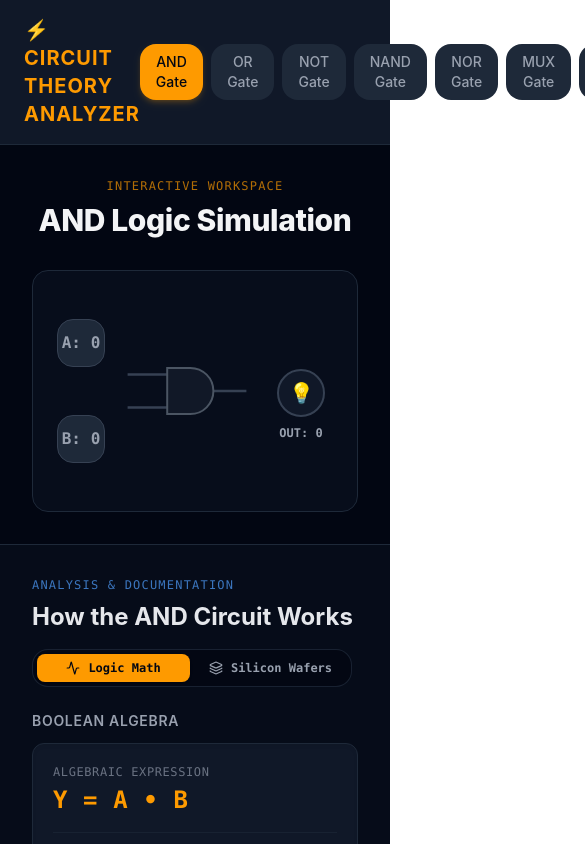
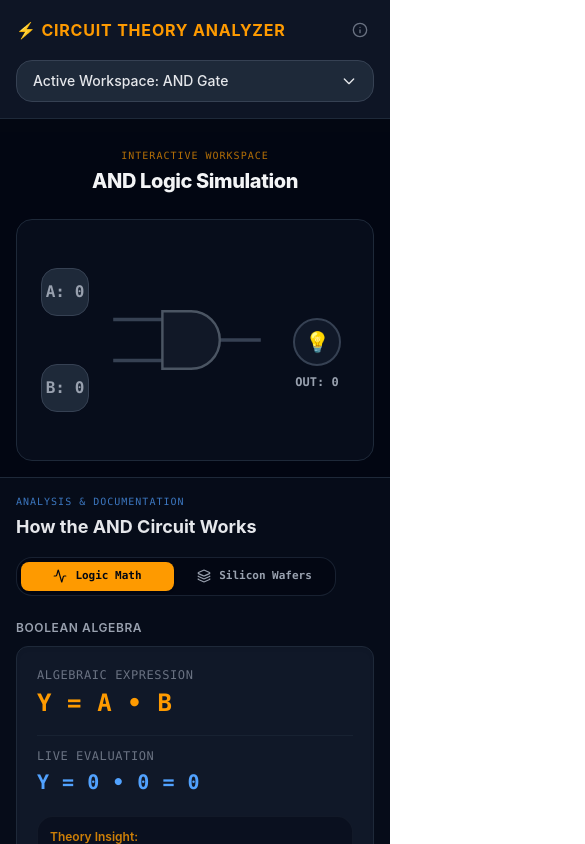
Before and after one commit to YOLO-GIT/circuits_theory, a React (Vite) app: page / in a window 390 px wide. Shown: the top 844 px of the page, 585 px wide, since content can reach past the window. Built offline with nearby package versions, Linux system fonts and the light colour scheme.

Commit message:
Refactor App component: enhance header with motion effects, add About modal, and improve dropdown functionality for better user experience

```diff
--- a/src/App.tsx
+++ b/src/App.tsx
@@ -1,6 +1,11 @@
-import { useState } from "react";
-import { AnimatePresence, motion } from "framer-motion";
-import { Activity, Layers } from "lucide-react"; // Imported clean Lucide icons
+import { useEffect, useState } from "react";
+import {
+  AnimatePresence,
+  motion,
+  useScroll,
+  useMotionValueEvent,
+} from "framer-motion";
+import { Activity, Info, Layers, X } from "lucide-react";
 import AndGate from "./components/AndGate";
 import OrGate from "./components/OrGate";
 import NotGate from "./components/NotGate";
@@ -15,14 +20,21 @@ import SiliconLayout from "./components/SiliconLayout";
 
 type ModuleType = "AND" | "OR" | "NOT" | "MUX" | "D-FF" | "NAND" | "NOR";
 
-// Modules that have both a Logic Math view and a Silicon Wafers view.
-// Lives outside the component since it never changes across renders.
 const SILICON_CAPABLE: ModuleType[] = ["AND", "OR", "NOT", "NAND", "NOR"];
 
 export default function App() {
+  const [isDropdownOpen, setIsDropdownOpen] = useState(false);
   const [activeModule, setActiveModule] = useState<ModuleType>("AND");
 
-  const modules: ModuleType[] = ["AND", "OR", "NOT", "NAND", "NOR", "MUX", "D-FF"];
+  const modules: ModuleType[] = [
+    "AND",
+    "OR",
+    "NOT",
+    "NAND",
+    "NOR",
+    "MUX",
+    "D-FF",
+  ];
 
   // LIFTED SHARED STATE FOR INPUTS
   const [gateInputA, setGateInputA] = useState<boolean>(false);
@@ -32,22 +44,128 @@ export default function App() {
   // SILICON WAFER DISPLAY STATE
   const [showSiliconLayer, setShowSiliconLayer] = useState<boolean>(false);
 
-  return (
-    <div className="min-h-screen bg-gray-950 text-gray-100 flex flex-col font-sans">
-      {/* HEADER NAV */}
-      <header className="bg-gray-900 border-b border-gray-800 px-6 py-4 flex justify-between items-center">
-        <h1 className="text-xl font-bold tracking-wider text-amber-500">
+  // ABOUT MODAL STATE
+  const [showAbout, setShowAbout] = useState<boolean>(false);
+
+  // SCROLL-HIDE LOGIC
+  const { scrollY } = useScroll();
+  const [headerHidden, setHeaderHidden] = useState(false);
+
+  useMotionValueEvent(scrollY, "change", (current) => {
+    const previous = scrollY.getPrevious() ?? 0;
+    if (current > previous && current > 150) {
+      setHeaderHidden(true);
+    } else {
+      setHeaderHidden(false);
+    }
+  });
+
+  useEffect(() => {
+    if (!showAbout) return;
+    const onKeyDown = (e: KeyboardEvent) => {
+      if (e.key === "Escape") setShowAbout(false);
+    };
+    window.addEventListener("keydown", onKeyDown);
+    return () => window.removeEventListener("keydown", onKeyDown);
+  }, [showAbout]);
+
+ return (
+  <div className="min-h-screen bg-gray-950 text-gray-100 flex flex-col font-sans antialiased pt-33 lg:pt-18.25">
+
+    <motion.header
+      className="bg-gray-900/90 border-b border-gray-800 px-4 py-4 flex flex-col lg:flex-row gap-4 justify-between items-center fixed top-0 left-0 right-0 z-40 backdrop-blur-md"
+      animate={{
+        y: headerHidden ? "-100%" : "0%",
+        opacity: headerHidden ? 0 : 1,
+      }}
+      transition={{ duration: 0.25, ease: "easeInOut" }}
+    >
+      <div className="flex items-center gap-3 w-full lg:w-auto justify-between lg:justify-start">
+        <h1 className="text-base md:text-xl font-bold tracking-wider text-amber-500 whitespace-nowrap">
           ⚡ CIRCUIT THEORY ANALYZER
         </h1>
-        <nav className="flex gap-2">
+        <button
+          onClick={() => setShowAbout(true)}
+          aria-label="About this app"
+          className="p-1.5 rounded-lg text-gray-500 hover:text-amber-400 hover:bg-gray-800 transition-all focus:outline-none"
+        >
+          <Info className="w-4 h-4" />
+        </button>
+      </div>
+
+      <div className="w-full lg:w-auto relative">
+        <div className="block lg:hidden w-full">
+          <button
+            id="dropdownDefaultButton"
+            type="button"
+            onClick={() => setIsDropdownOpen(!isDropdownOpen)}
+            className="w-full inline-flex items-center justify-between text-gray-200 bg-gray-800 border border-gray-700 hover:bg-gray-700 focus:ring-4 focus:ring-amber-500/20 font-medium rounded-lg text-sm px-4 py-2.5 text-left focus:outline-none transition-all"
+          >
+            <span>
+              Active Workspace: {activeModule}{" "}
+              {activeModule === "D-FF" ? "" : "Gate"}
+            </span>
+            <svg
+              className={`w-4 h-4 ms-1.5 transition-transform duration-200 ${isDropdownOpen ? "rotate-180" : ""}`}
+              aria-hidden="true"
+              xmlns="http://www.w3.org/2000/svg"
+              fill="none"
+              viewBox="0 0 24 24"
+            >
+              <path
+                stroke="currentColor"
+                strokeLinecap="round"
+                strokeLinejoin="round"
+                strokeWidth="2"
+                d="m19 9-7 7-7-7"
+              />
+            </svg>
+          </button>
+
+          {/* Flowbite Dropdown Menu Panel */}
+          {isDropdownOpen && (
+            <>
+              <div
+                className="fixed inset-0 z-10"
+                onClick={() => setIsDropdownOpen(false)}
+              />
+
+              <div className="absolute left-0 right-0 mt-2 z-20 bg-gray-800 border border-gray-700 rounded-lg shadow-xl max-h-60 overflow-y-auto">
+                <ul className="p-2 text-sm text-gray-300 font-medium space-y-1">
+                  {modules.map((mod) => (
+                    <li key={mod}>
+                      <button
+                        type="button"
+                        onClick={() => {
+                          setActiveModule(mod);
+                          setShowSiliconLayer(false);
+                          setIsDropdownOpen(false);
+                        }}
+                        className={`inline-flex items-center w-full p-2.5 rounded-md text-left transition-all text-xs font-mono uppercase tracking-wider ${
+                          activeModule === mod
+                            ? "bg-amber-500 text-gray-950 font-bold"
+                            : "hover:bg-gray-700 hover:text-white"
+                        }`}
+                      >
+                        {mod} {mod === "D-FF" ? "" : "Gate"}
+                      </button>
+                    </li>
+                  ))}
+                </ul>
+              </div>
+            </>
+          )}
+        </div>
+
+        <nav className="hidden lg:flex gap-2">
           {modules.map((mod) => (
             <button
               key={mod}
               onClick={() => {
                 setActiveModule(mod);
-                setShowSiliconLayer(false); // Reset view on switch for safety
+                setShowSiliconLayer(false);
               }}
-              className={`px-4 py-2 rounded-lg font-medium transition-all text-sm ${
+              className={`px-4 py-2 rounded-lg font-medium transition-all text-sm whitespace-nowrap ${
                 activeModule === mod
                   ? "bg-amber-500 text-gray-950 shadow-md shadow-amber-500/20"
                   : "bg-gray-800 text-gray-400 hover:bg-gray-700 hover:text-gray-200"
@@ -57,18 +175,18 @@ export default function App() {
             </button>
           ))}
         </nav>
-      </header>
+      </div>
+    </motion.header>
 
-      {/* MAIN LAYOUT */}
+      {/* MAIN SYSTEM LAYOUT */}
       <main className="flex-1 grid grid-cols-1 lg:grid-cols-2 divide-y lg:divide-y-0 lg:divide-x divide-gray-800">
-
-        {/* ZONE 1: THE INTERACTIVE CIRCUITS (LEFT) */}
-        <section className="p-8 flex flex-col items-center justify-center min-h-100 bg-gray-950/50">
+        {/* ZONE 1: INTERACTIVE WORKSPACE (LEFT) */}
+        <section className="p-4 sm:p-6 lg:p-8 flex flex-col items-center justify-center min-h-80 md:min-h-100 bg-gray-950/50">
           <div className="text-center w-full flex flex-col items-center">
-            <span className="text-xs font-mono text-amber-500/70 tracking-widest uppercase block mb-2">
+            <span className="text-2xs md:text-xs font-mono text-amber-500/70 tracking-widest uppercase block mb-1">
               Interactive Workspace
             </span>
-            <h2 className="text-3xl font-extrabold tracking-tight mb-8">
+            <h2 className="text-xl md:text-3xl font-extrabold tracking-tight mb-6 md:mb-8">
               {activeModule} Logic Simulation
             </h2>
 
@@ -78,47 +196,77 @@ export default function App() {
               animate={{ opacity: 1, y: 0 }}
               exit={{ opacity: 0, y: -10 }}
               transition={{ duration: 0.2 }}
-              className="w-full flex justify-center"
+              className="w-full flex justify-center items-center"
             >
               {activeModule === "AND" && (
-                <AndGate inputA={gateInputA} inputB={gateInputB} setInputA={setGateInputA} setInputB={setGateInputB} />
+                <AndGate
+                  inputA={gateInputA}
+                  inputB={gateInputB}
+                  setInputA={setGateInputA}
+                  setInputB={setGateInputB}
+                />
               )}
               {activeModule === "OR" && (
-                <OrGate inputA={gateInputA} inputB={gateInputB} setInputA={setGateInputA} setInputB={setGateInputB} />
+                <OrGate
+                  inputA={gateInputA}
+                  inputB={gateInputB}
+                  setInputA={setGateInputA}
+                  setInputB={setGateInputB}
+                />
               )}
               {activeModule === "NOT" && (
                 <NotGate inputA={gateInputA} setInputA={setGateInputA} />
               )}
               {activeModule === "MUX" && (
-                <MuxGate inputA={gateInputA} inputB={gateInputB} selectLine={selectLine} setInputA={setGateInputA} setInputB={setGateInputB} setSelectLine={setSelectLine} />
+                <MuxGate
+                  inputA={gateInputA}
+                  inputB={gateInputB}
+                  selectLine={selectLine}
+                  setInputA={setGateInputA}
+                  setInputB={setGateInputB}
+                  setSelectLine={setSelectLine}
+                />
               )}
               {activeModule === "NAND" && (
-                <NandGate inputA={gateInputA} inputB={gateInputB} setInputA={setGateInputA} setInputB={setGateInputB} />
+                <NandGate
+                  inputA={gateInputA}
+                  inputB={gateInputB}
+                  setInputA={setGateInputA}
+                  setInputB={setGateInputB}
+                />
               )}
               {activeModule === "NOR" && (
-                <NorGate inputA={gateInputA} inputB={gateInputB} setInputA={setGateInputA} setInputB={setGateInputB} />
+                <NorGate
+                  inputA={gateInputA}
+                  inputB={gateInputB}
+                  setInputA={setGateInputA}
+                  setInputB={setGateInputB}
+                />
               )}
               {activeModule === "D-FF" && <DFlipFlop />}
             </motion.div>
           </div>
         </section>
 
-        {/* ZONE 2: THE DATA & THEORY PANEL (RIGHT) */}
-        <section className="p-8 bg-gray-900/30 flex flex-col justify-between">
+        {/* ZONE 2: ANALYSIS INTERFACES (RIGHT) */}
+        <section className="p-4 sm:p-6 lg:p-8 bg-gray-900/30 flex flex-col justify-between gap-6">
           <div>
-            <span className="text-xs font-mono text-blue-400/70 tracking-widest uppercase block mb-2">
+            <span className="text-2xs md:text-xs font-mono text-blue-400/70 tracking-widest uppercase block mb-1">
               Analysis & Documentation
             </span>
-            <h2 className="text-2xl font-bold mb-4 text-gray-200">
-              How the {activeModule === "D-FF" ? "D Flip-Flop" : activeModule} Circuit Works
+            <h2 className="text-lg md:text-2xl font-bold mb-4 text-gray-200">
+              How the {activeModule === "D-FF" ? "D Flip-Flop" : activeModule}{" "}
+              Circuit Works
             </h2>
 
             {SILICON_CAPABLE.includes(activeModule) && (
               <div className="flex bg-gray-950/80 p-1 rounded-lg border border-gray-800/80 mb-6 gap-1 w-full max-w-xs">
                 <button
                   onClick={() => setShowSiliconLayer(false)}
-                  className={`flex items-center justify-center gap-2 flex-1 py-1.5 rounded text-xs font-mono font-bold transition-all ${
-                    !showSiliconLayer ? "bg-amber-500 text-gray-950 shadow-sm" : "text-gray-400 hover:text-gray-200"
+                  className={`flex items-center justify-center gap-2 flex-1 py-1.5 rounded text-[11px] md:text-xs font-mono font-bold transition-all ${
+                    !showSiliconLayer
+                      ? "bg-amber-500 text-gray-950 shadow-sm"
+                      : "text-gray-400 hover:text-gray-200"
                   }`}
                 >
                   <Activity className="w-3.5 h-3.5" />
@@ -126,8 +274,10 @@ export default function App() {
                 </button>
                 <button
                   onClick={() => setShowSiliconLayer(true)}
-                  className={`flex items-center justify-center gap-2 flex-1 py-1.5 rounded text-xs font-mono font-bold transition-all ${
-                    showSiliconLayer ? "bg-blue-500 text-gray-950 shadow-sm" : "text-gray-400 hover:text-gray-200"
+                  className={`flex items-center justify-center gap-2 flex-1 py-1.5 rounded text-[11px] md:text-xs font-mono font-bold transition-all ${
+                    showSiliconLayer
+                      ? "bg-blue-500 text-gray-950 shadow-sm"
+                      : "text-gray-400 hover:text-gray-200"
                   }`}
                 >
                   <Layers className="w-3.5 h-3.5" />
@@ -136,36 +286,36 @@ export default function App() {
               </div>
             )}
 
-            {/* Every module except D-FF uses the math/truth-table panel */}
             {activeModule !== "D-FF" ? (
-              <div className="flex flex-col gap-6">
-
-                {/* showSiliconLayer can only be true for AND/OR/NOT/NAND/NOR — the toggle
-                    button that sets it true only renders for those modules, and switching
-                    modules always resets it to false. No need to re-check activeModule here. */}
-                <AnimatePresence mode="wait">
+              <motion.div layout className="flex flex-col gap-6">
+                <AnimatePresence mode="popLayout">
                   {showSiliconLayer ? (
                     <motion.div
                       key="silicon"
+                      layout
                       initial={{ opacity: 0, y: 8 }}
                       animate={{ opacity: 1, y: 0 }}
                       exit={{ opacity: 0, y: -8 }}
                       transition={{ duration: 0.2 }}
                     >
-                      <SiliconLayout gateType={activeModule} inputA={gateInputA} inputB={gateInputB} />
+                      <SiliconLayout
+                        gateType={activeModule}
+                        inputA={gateInputA}
+                        inputB={gateInputB}
+                      />
                     </motion.div>
                   ) : (
                     <motion.div
                       key="logic-math"
+                      layout
                       initial={{ opacity: 0, y: 8 }}
                       animate={{ opacity: 1, y: 0 }}
                       exit={{ opacity: 0, y: -8 }}
                       transition={{ duration: 0.2 }}
                       className="flex flex-col gap-6"
                     >
-                      {/* Dynamic Algebraic Equation Reader */}
                       <div>
-                        <h3 className="text-sm font-semibold text-gray-400 uppercase tracking-wider mb-3">
+                        <h3 className="text-xs font-semibold text-gray-400 uppercase tracking-wider mb-2.5">
                           Boolean Algebra
                         </h3>
                         <BooleanFormula
@@ -176,9 +326,8 @@ export default function App() {
                         />
                       </div>
 
-                      {/* Live Truth Table Matrix */}
                       <div>
-                        <h3 className="text-sm font-semibold text-gray-400 uppercase tracking-wider mb-3">
+                        <h3 className="text-xs font-semibold text-gray-400 uppercase tracking-wider mb-2.5">
                           Live Truth Table
                         </h3>
                         <TruthTable
@@ -191,32 +340,49 @@ export default function App() {
                     </motion.div>
                   )}
                 </AnimatePresence>
-              </div>
+              </motion.div>
             ) : (
-              /* D-FF INFOPANEL CONTAINER OVERLAY */
-              <div className="bg-gray-900 border border-gray-800 rounded-xl p-6 mb-6 flex flex-col gap-4">
-                <h3 className="text-sm font-semibold text-amber-500 uppercase tracking-wider">
+              <div className="bg-gray-900 border border-gray-800 rounded-xl p-4 md:p-6 mb-6 flex flex-col gap-4">
+                <h3 className="text-xs md:text-sm font-semibold text-amber-500 uppercase tracking-wider">
                   Edge-Triggered Sequential Mode
                 </h3>
-                <p className="text-gray-300 text-sm leading-relaxed">
+                <p className="text-gray-300 text-xs md:text-sm leading-relaxed">
                   The <strong>D Flip-Flop</strong> serves as the core foundation
                   for CPU registry files and system cache memory cells.
                 </p>
-                <ul className="text-xs font-mono text-gray-400 space-y-2 bg-gray-950/50 p-4 rounded-lg border border-gray-800/60">
-                  <li>• <span className="text-blue-400">Isolated Lane:</span> Changing data input <span className="text-blue-400">(D)</span> alone has zero effect on the system output.</li>
-                  <li>• <span className="text-emerald-400">Clock Sync (0 → 1):</span> State variables are locked in to output <span className="text-amber-500">Q</span> ONLY during a microsecond clock transition step.</li>
-                  <li>• <span className="text-purple-400">Steady Capture:</span> Once the edge pass completes, the values are frozen safely in memory.</li>
+                <ul className="text-[11px] md:text-xs font-mono text-gray-400 space-y-2 bg-gray-950/50 p-3 md:p-4 rounded-lg border border-gray-800/60">
+                  <li>
+                    • <span className="text-blue-400">Isolated Lane:</span>{" "}
+                    Changing data input{" "}
+                    <span className="text-blue-400">(D)</span> alone has zero
+                    effect on the system output.
+                  </li>
+                  <li>
+                    •{" "}
+                    <span className="text-emerald-400">
+                      Clock Sync (0 → 1):
+                    </span>{" "}
+                    State variables are locked in to output{" "}
+                    <span className="text-amber-500">Q</span> ONLY during a
+                    microsecond clock transition step.
+                  </li>
+                  <li>
+                    • <span className="text-purple-400">Steady Capture:</span>{" "}
+                    Once the edge pass completes, the values are frozen safely
+                    in memory.
+                  </li>
                 </ul>
               </div>
             )}
           </div>
 
-          <div className="text-xs text-gray-600 font-mono border-t border-gray-800/60 pt-4">
+          <div className="text-2xs md:text-xs text-gray-600 font-mono border-t border-gray-800/60 pt-4 mt-4">
             {activeModule === "D-FF" ? (
               <span>Sequential State Mode Active</span>
             ) : (
               <span>
-                Current Input Matrix: A={gateInputA ? "1" : "0"}, B={gateInputB ? "1" : "0"}
+                Current Input Matrix: A={gateInputA ? "1" : "0"}, B=
+                {gateInputB ? "1" : "0"}
                 {activeModule === "MUX" && `, S=${selectLine ? "1" : "0"}`}
               </span>
             )}
@@ -224,29 +390,74 @@ export default function App() {
         </section>
       </main>
 
-      {/* TIMELINE FOOTER COMPONENT */}
-      {activeModule !== "D-FF" && (
-        <section className="bg-gray-950 border-t border-gray-800 p-6 w-full">
-          <div className="max-w-7xl mx-auto">
-            {/* This section only renders when activeModule !== "D-FF" (see wrapping condition
-                above), so every case here is reachable and the chain is exhaustive over the
-                remaining module types — no fallback needed. */}
+      {/* TIMELINE TIMING GRAPH */}
+      {(activeModule !== "D-FF" && activeModule !== "MUX") && (
+        <section className="bg-gray-950 border-t border-gray-800 p-4 md:p-6 w-full">
+          <div className="max-w-7xl mx-auto overflow-hidden">
             <TimingDiagram
               inputA={gateInputA}
               inputB={gateInputB}
               output={
-                activeModule === "AND" ? gateInputA && gateInputB :
-                activeModule === "OR" ? gateInputA || gateInputB :
-                activeModule === "NOT" ? !gateInputA :
-                activeModule === "NAND" ? !(gateInputA && gateInputB) :
-                activeModule === "NOR" ? !(gateInputA || gateInputB) :
-                selectLine ? gateInputB : gateInputA // MUX, the only remaining case
+                activeModule === "AND"
+                  ? gateInputA && gateInputB
+                  : activeModule === "OR"
+                    ? gateInputA || gateInputB
+                    : activeModule === "NOT"
+                      ? !gateInputA
+                      : activeModule === "NAND"
+                        ? !(gateInputA && gateInputB)
+                        : activeModule === "NOR"
+                          ? !(gateInputA || gateInputB)
+                          : selectLine
+                            ? gateInputB
+                            : gateInputA
               }
               gateType={activeModule}
             />
           </div>
         </section>
       )}
+
+      {/* ABOUT MODAL WINDOW */}
+      <AnimatePresence>
+        {showAbout && (
+          <motion.div
+            initial={{ opacity: 0 }}
+            animate={{ opacity: 1 }}
+            exit={{ opacity: 0 }}
+            transition={{ duration: 0.15 }}
+            className="fixed inset-0 bg-black/70 flex items-center justify-center p-4 z-50 backdrop-blur-sm"
+            onClick={() => setShowAbout(false)}
+          >
+            <motion.div
+              initial={{ opacity: 0, scale: 0.96, y: 8 }}
+              animate={{ opacity: 1, scale: 1, y: 0 }}
+              exit={{ opacity: 0, scale: 0.96, y: 8 }}
+              transition={{ duration: 0.2 }}
+              onClick={(e) => e.stopPropagation()}
+              className="bg-gray-900 border border-gray-800 rounded-xl p-5 md:p-6 max-w-md w-full shadow-xl"
+            >
+              <div className="flex justify-between items-start mb-4">
+                <h2 className="text-base md:text-lg font-bold text-amber-500 tracking-wide">
+                  About
+                </h2>
+                <button
+                  onClick={() => setShowAbout(false)}
+                  aria-label="Close"
+                  className="p-1 rounded-lg text-gray-500 hover:text-gray-200 hover:bg-gray-800 transition-all"
+                >
+                  <X className="w-4 h-4" />
+                </button>
+              </div>
+              <p className="text-xs md:text-sm text-gray-300 leading-relaxed">
+                Circuit Theory Analyzer is an interactive playground for
+                exploring how logic gates work — from Boolean algebra down to
+                the transistor level.
+              </p>
+            </motion.div>
+          </motion.div>
+        )}
+      </AnimatePresence>
     </div>
   );
 }
```
